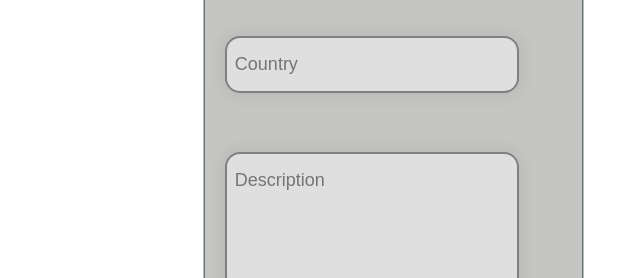
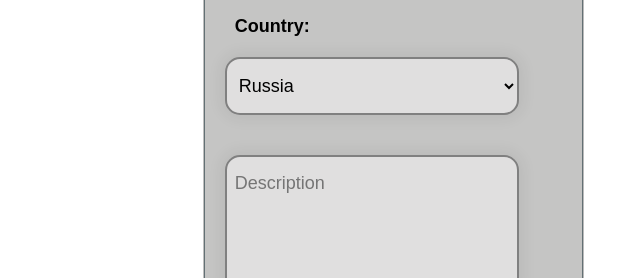
Before and after one commit to tudorgabriel24/Colr-TW, a plain HTML site: page html/upload.html in a window 1280 px wide. Shown: the part 522-800 px from the top of the page, without its empty margins (0-640 px from the left). Drawn offline with Linux system fonts and the light colour scheme.

Commit message:
added select country

```diff
--- a/html/upload.html
+++ b/html/upload.html
@@ -79,14 +79,50 @@
           required
         /></label>
         <br />
-        <input
-          class="inpText"
-          type="text"
-          placeholder="Country"
-          id="country"
-          name="country"
-          required
-        /><br />
+        <label for="country">Country:</label>
+        <select name="country" id="country" class="inpText">
+          <option value="Russia">Russia</option>
+          <option value="Germany">Germany</option>
+          <option value="United Kingdom">United Kingdom</option>
+          <option value="France">France</option>
+          <option value="Italy">Italy</option>
+          <option value="Spain">Spain</option>
+          <option value="Ukraine">Ukraine</option>
+          <option value="Poland">Poland</option>
+          <option value="Romania">Romania</option>
+          <option value="Netherlands">Netherlands</option>
+          <option value="Belgium">Belgium</option>
+          <option value="Czech Republic">Czech Republic</option>
+          <option value="Greece">Greece</option>
+          <option value="Portugal">Portugal</option>
+          <option value="Sweden">Sweden</option>
+          <option value="Hungary">Hungary</option>
+          <option value="Belarus">Belarus</option>
+          <option value="Austria">Austria</option>
+          <option value="Serbia">Serbia</option>
+          <option value="Switzerland">Switzerland</option>
+          <option value="Bulgaria">Bulgaria</option>
+          <option value="Denmark">Denmark</option>
+          <option value="Finland">Finland</option>
+          <option value="Slovakia">Slovakia</option>
+          <option value="Norway">Norway</option>
+          <option value="Ireland">Ireland</option>
+          <option value="Croatia">Croatia</option>
+          <option value="Moldova">Moldova</option>
+          <option value="Bosnia and Herzegovina"
+            >Bosnia and Herzegovina</option
+          >
+          <option value="Albania">Albania</option>
+          <option value="Lithuania">Lithuania</option>
+          <option value="North Macedonia">North Macedonia</option>
+          <option value="Slovenia">Slovenia</option>
+          <option value="Latvia">Latvia</option>
+          <option value="Estonia">Estonia</option>
+          <option value="Montenegro">Montenegro</option>
+          <option value="Luxembourg">Luxembourg</option>
+          <option value="Malta">Malta</option>
+          <option value="Iceland">Iceland</option>
+        </select>
         <textarea
           class="inpText"
           placeholder="Description"
```
